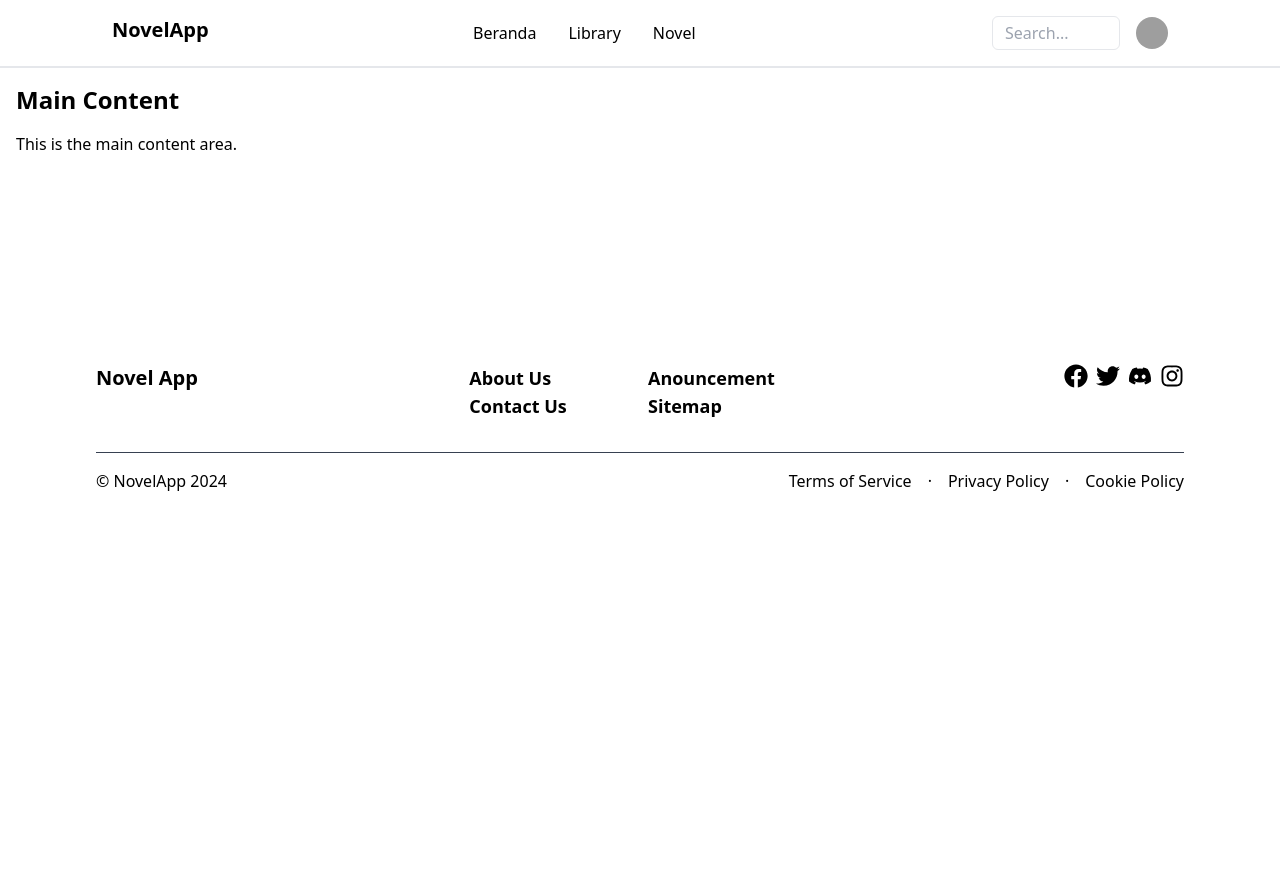
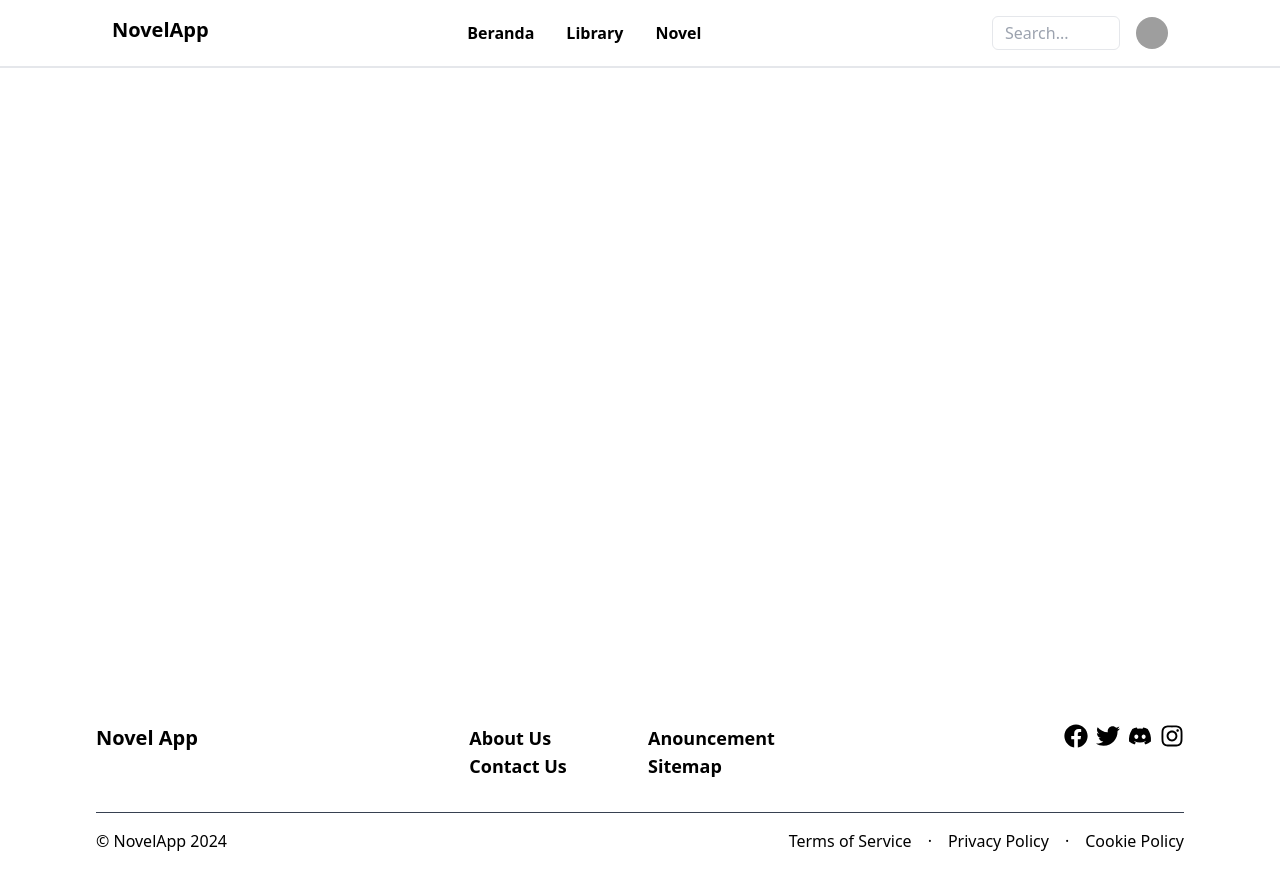
Before and after one commit to kadalio3/kapro, a React (Vite) app: page / in a window 1280 px wide. Shown: the top 890 px of the page. Before the commit the page ends 800 px from the top, so only its background shows below. Built offline with nearby package versions, Linux system fonts and the light colour scheme; grey boxes are pictures that could not be loaded.

Commit message:
Perbaikan Pada Navbar dan Penambahan Komponen Main

```diff
--- a/src/App.jsx
+++ b/src/App.jsx
@@ -9,9 +9,22 @@ function App() {
       <div className="sticky-outer-wrapper w-full max-w-5x1">
         <div className="sticky-inner-wrapper w-full" style={{ position: 'relative', top: '0px', zIndex: 999 }}>
           <Navbar />
-          <main className="container mx-auto items-center flex-1 p-4 w-full max-w-5x1">
-            <h1 className="text-2xl font-bold mb-4">Main Content</h1>
-            <p>This is the main content area.</p>
+          <main id="app">
+            <div class="grid ww-8hteb5">
+            <div id="loading-container-replacement">
+            <div class="overflow-hidden">
+            <div class="sm2:px-40 px-24 mx-auto max-w-[1280px] pt-16 pb-40 sm:pt-36 sm:pb-80">
+            <div class="flex w-full flex-col lg:flex-row lg:space-x-40">
+            <div class="lg:w-[61.66%]">
+              <div class="flex w-full flex-col lg:flex-row lg:space-x-40">
+              <div class="lg:w-[61.66%]"></div>
+              </div>
+            </div>
+            </div>
+            </div>
+            </div>
+            </div>
+            </div>
             </main>
           <Footer />
         </div>
--- a/src/components/Navbar.jsx
+++ b/src/components/Navbar.jsx
@@ -21,9 +21,9 @@ const Navbar = () => {
       <div className="mx-auto flex h-full max-w-[1280px] flex-1 py-0 px-2 md:px-24">
         <div className="text-xl font-bold">NovelApp</div>
         <div className="mr-8 flex flex-1 justify-center items-center pt-[8px] sm:pt-0 md:ml-13">
-          <a href="/" className="flex h-full items-center px-4">Beranda</a>
-          <a href="/library" className="flex h-full items-center px-4">Library</a>
-          <a className="flex h-full items-center px-4" href="/novels">Novel</a>
+          <a href="/" className="flex h-full items-center px-4 font-semibold">Beranda</a>
+          <a href="/library" className="flex h-full items-center px-4 font-semibold">Library</a>
+          <a className="flex h-full items-center px-4 font-semibold" href="/novels">Novel</a>
         </div>
         <div className="flex items-center space-x-4">
           <div className="relative">
```
